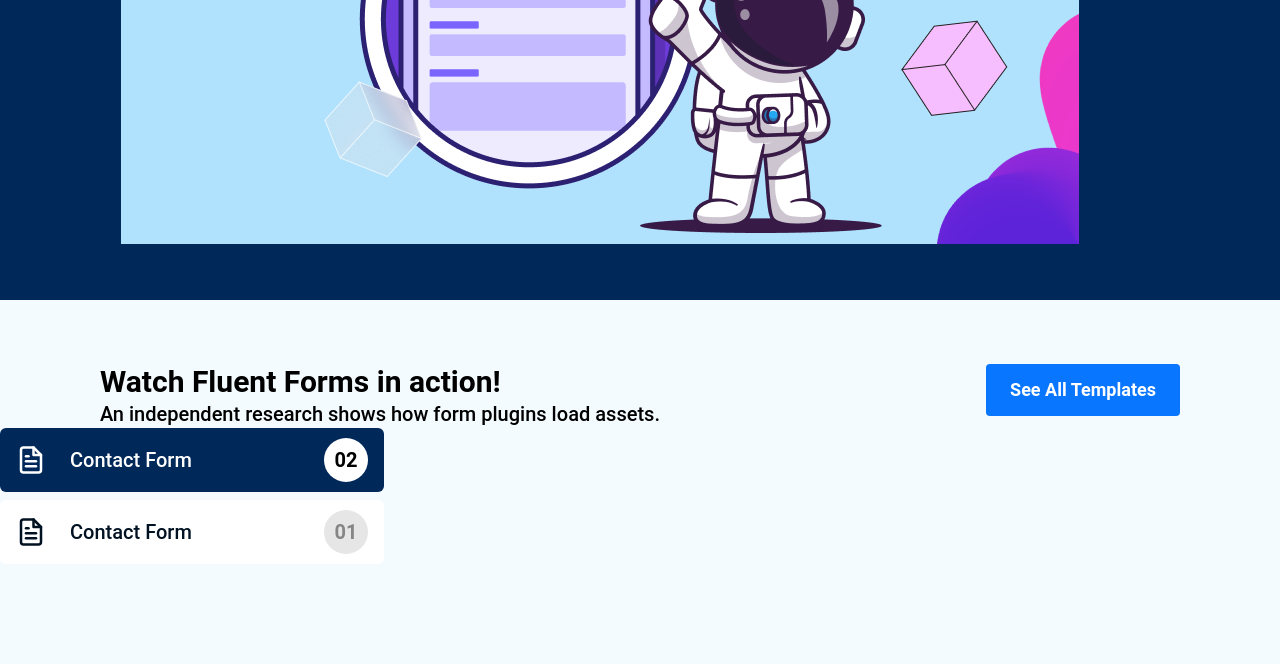
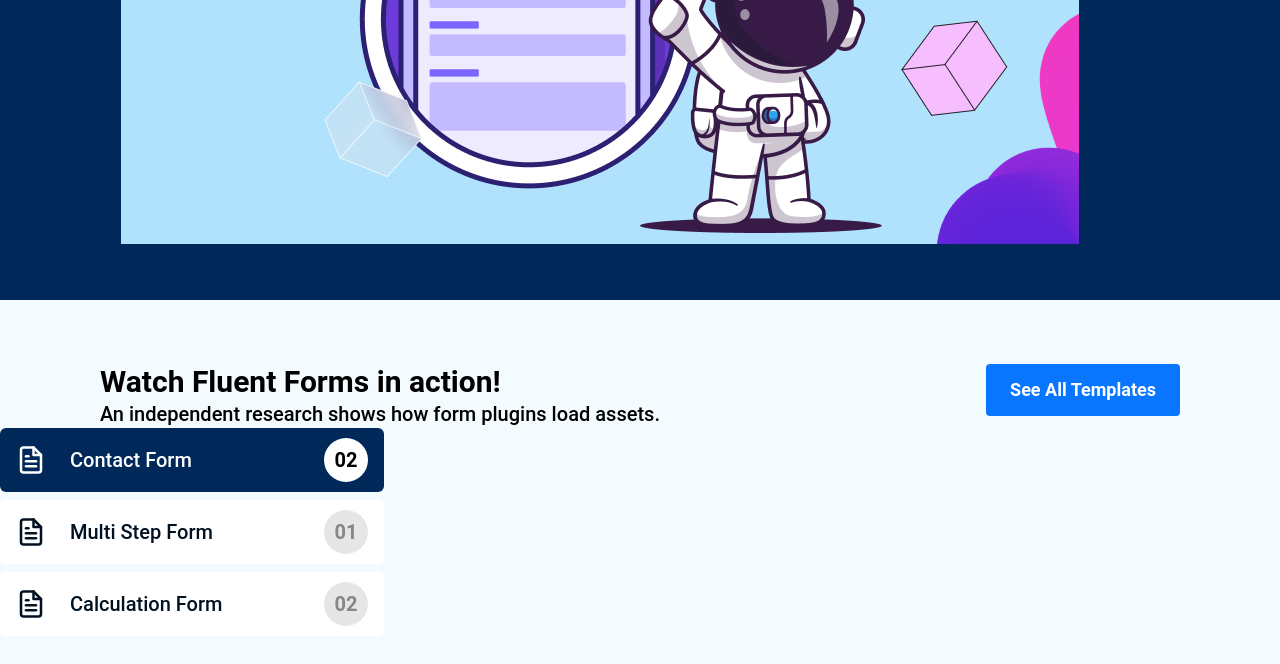
Before and after one commit to ronobir84/fluent-forms, a React (Vite) app: page / in a window 1280 px wide. Shown: the part 4704-5368 px from the top of the page. Built offline with nearby package versions, Linux system fonts and the light colour scheme.

Commit message:
add this third button

```diff
--- a/src/Pages/HomePage/WatchSection/WatchSection.jsx
+++ b/src/Pages/HomePage/WatchSection/WatchSection.jsx
@@ -33,12 +33,14 @@ const WatchSection = () => {
                                     </button>
 
                                 </div>
+
+
                                 {/* second button */}
                                 <div className="mt-2">
                                     <button className="flex w-96  h-16 bg-[#FFF] justify-between items-center  p-4 rounded-md">
                                         <div className="flex items-center gap-6">
                                             <FiFileText className="text-3xl text-[#001222] "></FiFileText>
-                                            <span className="text-xl text-[#001222] font-medium">Contact Form</span>
+                                            <span className="text-xl text-[#001222] font-medium">Multi Step Form</span>
                                         </div>
                                         <div>
                                             <button className="w-11 h-11 text-xl bg-[#E6E6E6] rounded-full p-1 text-[#868686] font-semibold">01</button>
@@ -46,6 +48,23 @@ const WatchSection = () => {
                                     </button>
 
                                 </div>
+
+                                {/* third button */}
+                                <div className="mt-2">
+                                    <button className="flex w-96  h-16 bg-[#FFF] justify-between items-center  p-4 rounded-md">
+                                        <div className="flex items-center gap-6">
+                                            <FiFileText className="text-3xl text-[#001222] "></FiFileText>
+                                            <span className="text-xl text-[#001222] font-medium">Calculation Form</span>
+                                        </div>
+                                        <div>
+                                            <button className="w-11 h-11 text-xl bg-[#E6E6E6] rounded-full p-1 text-[#868686] font-semibold">02</button>
+                                        </div>
+                                    </button>
+
+                                </div>
+
+
+
                             </div>
 
                         </div>
```
